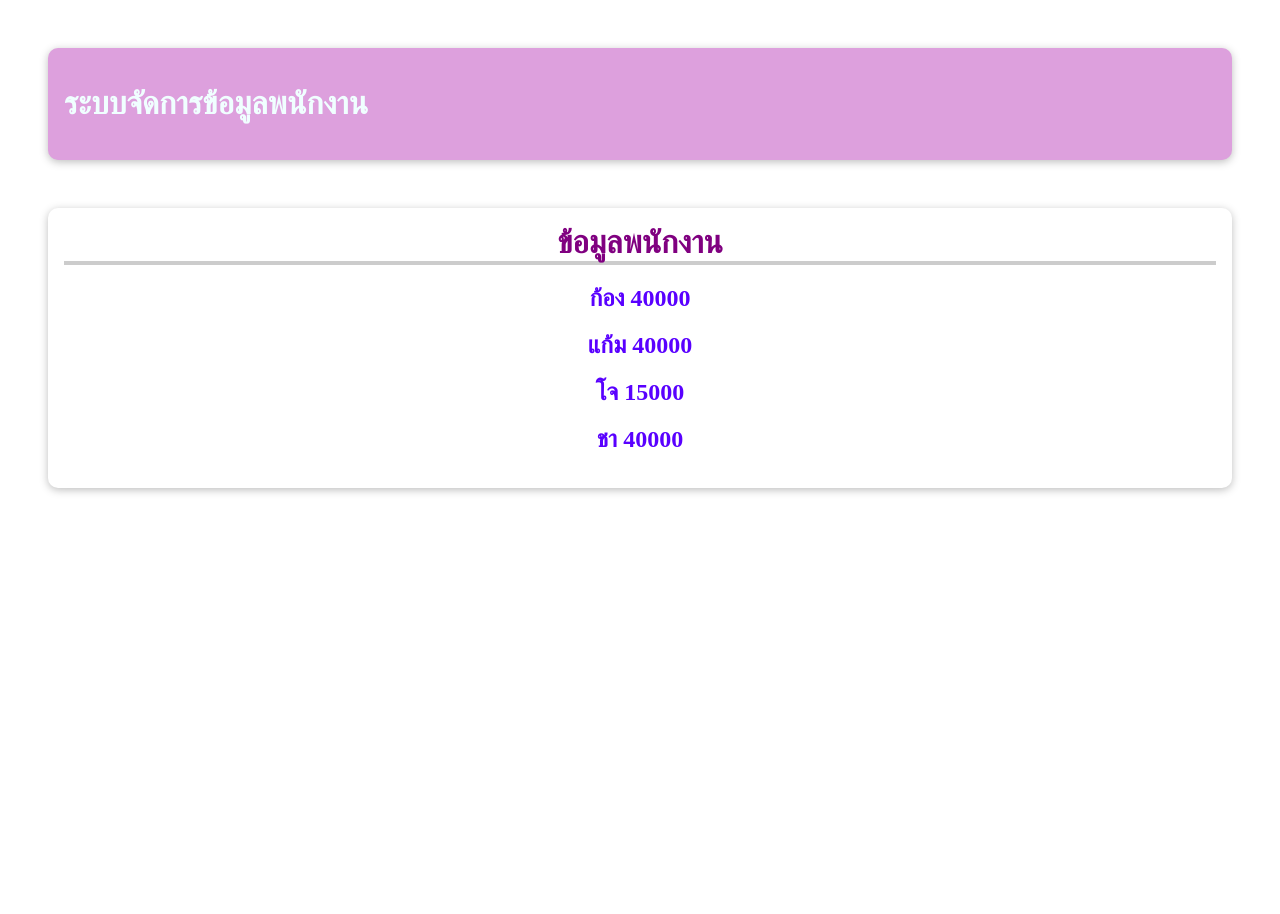
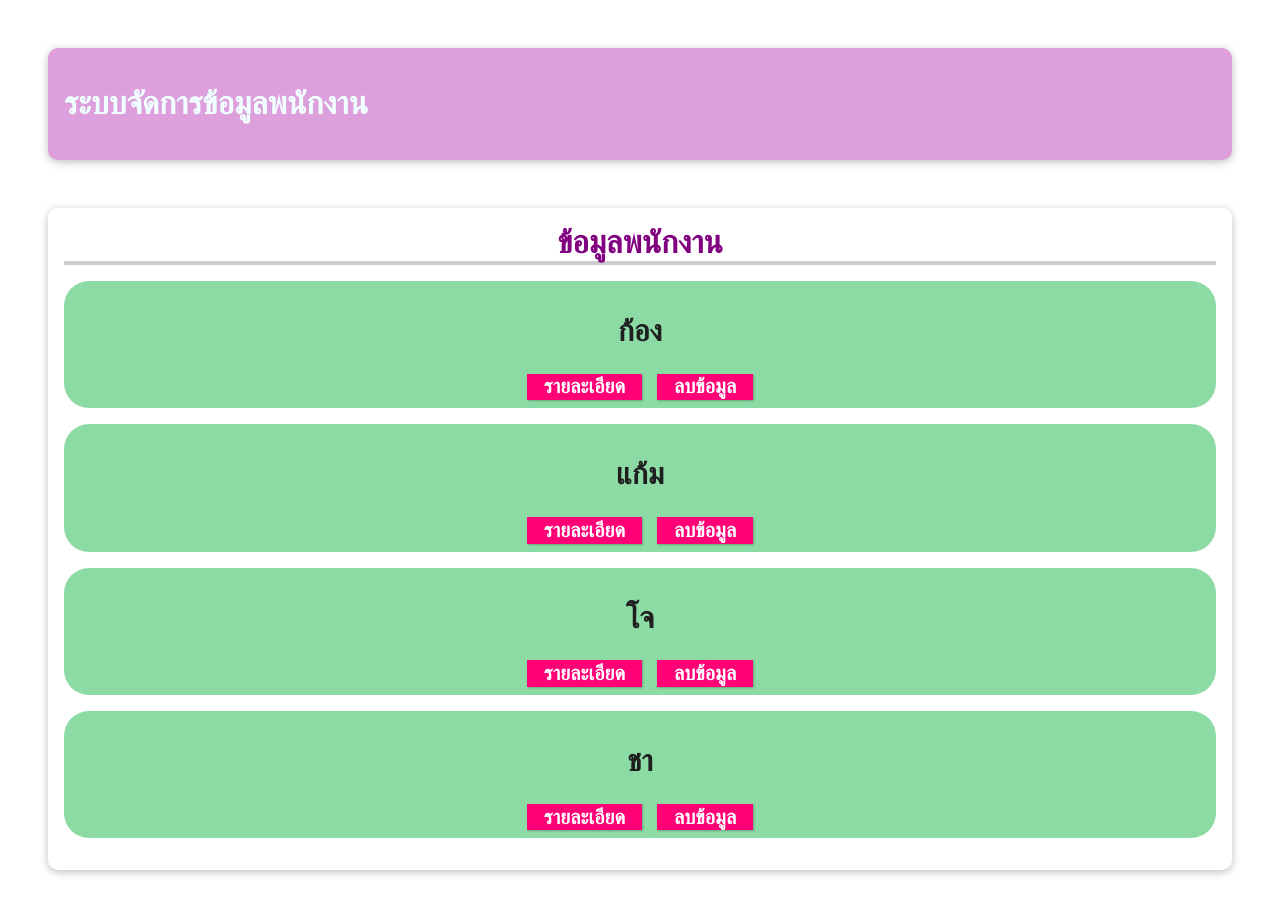
Before and after one commit to GASADER/Front-End, a Vue app in the folder my-app-component/: page / in a window 1280 px wide. Shown: the top 914 px of the page. Before the commit the page ends 800 px from the top, so only its background shows below. Built offline with nearby package versions, Linux system fonts and the light colour scheme.

Commit message:
add style ver2

```diff
--- a/my-app-component/src/App.vue
+++ b/my-app-component/src/App.vue
@@ -4,7 +4,7 @@
   </header>
   <section class="employee-content">
     <h2>ข้อมูลพนักงาน</h2>
-    <ListData />
+    <ListData/>
   </section>
 </template>
 
--- a/my-app-component/src/components/ListData.vue
+++ b/my-app-component/src/components/ListData.vue
@@ -2,9 +2,12 @@
   <ul>
     <Person
       v-for="(item) in employees"
+      :id:="item.id"
       :key="item.id"
       :name="item.name"
       :salary="item.salary"
+      :department="item.depertment"
+      :isVisible="item.isVisible"
     />
   </ul>
 </template>
@@ -19,10 +22,10 @@ export default {
   data() {
     return {
       employees: [
-        {id:1,name: "ก้อง",salary: 40000,depertment:"โปรแกรมเมอร์",isVisible: false },
-        {id:2,name: "แก้ม",salary: 40000,depertment:"การตลาด",isVisible: false },
-        {id:3,name: "โจ",depertment:"การตลาด",isVisible: false },
-        {id:4,name: "ชา",salary: 40000,depertment:"ฝ่ายขาย",isVisible: false },
+        {id:1, name: "ก้อง", salary: 40000, depertment:"โปรแกรมเมอร์", isVisible: false },
+        {id:2, name: "แก้ม", salary: 40000, depertment:"การตลาด", isVisible: false },
+        {id:3, name: "โจ", depertment:"การตลาด", isVisible: false },
+        {id:4, name: "ชา",salary: 40000, depertment:"ฝ่ายขาย", isVisible: false },
       ],
     };
   },
--- a/my-app-component/src/components/Person.vue
+++ b/my-app-component/src/components/Person.vue
@@ -1,27 +1,57 @@
 <template>
-  <div>
-    <h1>{{ name }} {{ salary }}</h1>
-  </div>
+    <li>
+        <h1>{{name}}</h1>
+        <button>รายละเอียด</button> &nbsp;
+        <button>ลบข้อมูล</button>
+        <div v-show="inVisible">
+            <p>เงินเดือน{{salary}}, ตำแหน่งงาน: {{department}}</p>
+        </div>
+    </li>
 </template>
 
 <script>
 export default {
   name: "Person_",
   props: {
+    id: {
+        type: Number,
+    },
     name: {
-      type: String,
-      require: true,
+        type: String,
+        require: true,
     },
     salary: {
-      type: Number,
-      default: 15000,
+        type: Number,
+        default: 15000,
     },
+    department: {
+        type: String,
+        require: true
+    },
+    inVisible:{
+        type: Boolean,
+    }
   },
 };
 </script>
 
 <style scoped>
-h1 {
-  color: rgb(89, 0, 255);
+li{
+    margin: 1rem 0;
+    font-size: 1.25rem;
+    font-weight: bold;
+    background: #8ddba4;
+    padding: 0.5rem;
+    color: #1f1f1f;
+    border-radius: 25px;
+}
+button{
+    font: inherit;
+    cursor: pointer;
+    border: 1px solid #ff0077;
+    background: #ff0077;
+    color: white;
+    padding: 0.05rem 1rem;
+    box-shadow: 1px 1px 2px rgba(0, 0, 0, 0.26);
 }
 </style>
```
